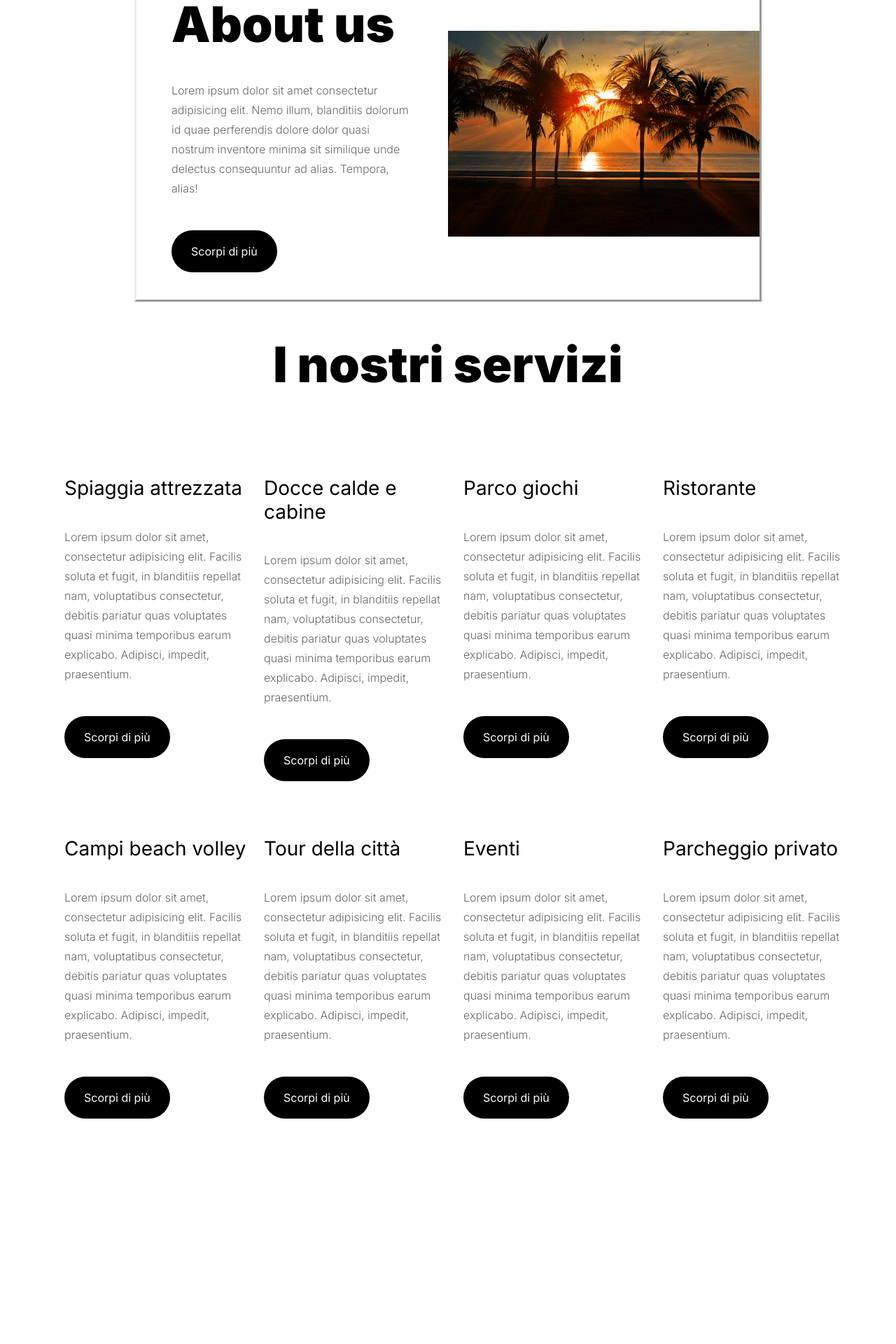
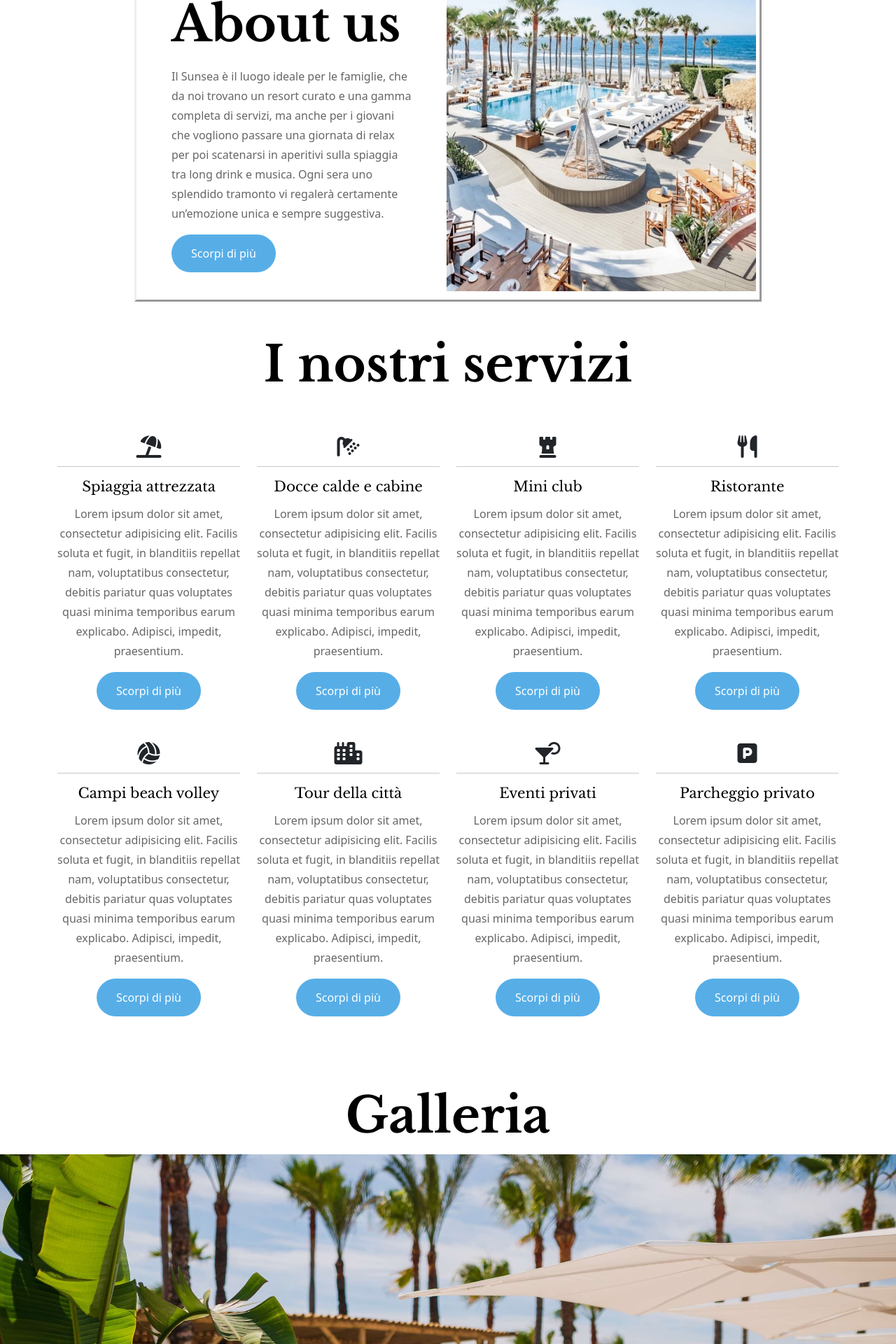
Before and after one commit to AFulvio1/lido, a PHP site: page / in a window 1280 px wide. Shown: the part 801-2721 px from the top of the page at 70% size. Before the commit the page ends 2399 px from the top, so only its background shows below. Run offline with PHP 8.4, Linux system fonts and the light colour scheme; some libraries are stand-ins or nearby versions.

Commit message:
icone, carousel e modifiche generali

```diff
--- a/index.php
+++ b/index.php
@@ -14,12 +14,16 @@
 
       <!-- Stylesheets -->
       <link rel="stylesheet" href="./bootstrap/css/bootstrap.min.css">
-      <link rel="stylesheet" href="https://fonts.googleapis.com/css2?family=Inter:wght@300;400;700;900&display=swap">
+      <link rel="stylesheet" href="https://fonts.googleapis.com/css2?family=Libre Baskerville:wght@300;400;700;900&display=swap">
+      <link rel="stylesheet" href="https://fonts.googleapis.com/css2?family=Voltaire:wght@300;400;700;900&display=swap">
       <link rel="stylesheet" href="/static/css/style.css">
+      <link rel="stylesheet" href="https://cdnjs.cloudflare.com/ajax/libs/font-awesome/6.1.1/css/all.min.css">
       <link rel="stylesheet" href="/static/css/coockie.css" async>
   </head>
 
   <body>
+    <!-- SCROLLSPY -->
+    <div data-bs-spy="scroll" data-bs-target="#navbar-container" data-bs-offset="0" class="scrollspy-example" tabindex="0">
 
     <!-- NAVBAR -->
     <div id="navbar-container"></div>
@@ -34,13 +38,13 @@
     <div class="load-html" data-container="poster-container" data-source="/partial/poster.html"></div>
 
     <!-- SERVIZI -->
-    <div id="servizi" class="servizi">
-      <h3 class="big-text">I nostri servizi</h3>
-    </div>
     <div id="services-container"></div>
     <div class="load-html" data-container="services-container" data-source="/partial/services.html"></div>
 
 
+    <!-- GALLERIA-->
+    <div id="galleria-container"></div>
+    <div class="load-html" data-container="galleria-container" data-source="/partial/galleria.html"></div>
 
 
     <!-- CONTATTI DA FARE -->
@@ -91,6 +95,13 @@
       });
     </script>
 
+    <script>
+      var scrollSpy = new bootstrap.ScrollSpy(document.body, {
+        target: '#navbar-container'
+      })
+    </script>
+
+
   </body>
 
 </html>
--- a/partial/contact.html
+++ b/partial/contact.html
@@ -1,3 +1,7 @@
+<div id="contatti" class="contatti">
+    <h3 class="big-text">Contatti</h3>
+</div>
+
 <form action="" method="post">
 
 </form>
--- /dev/null
+++ b/partial/galleria.html
@@ -0,0 +1,46 @@
+<div id="galleria" class="galleria">
+    <h3 class="big-text">Galleria</h3>
+</div>
+
+
+<div id="carouselExampleCaptions" class="carousel slide" data-bs-ride="carousel">
+  <div class="carousel-indicators">
+    <button type="button" data-bs-target="#carouselExampleCaptions" data-bs-slide-to="0" class="active" aria-current="true" aria-label="Slide 1"></button>
+    <button type="button" data-bs-target="#carouselExampleCaptions" data-bs-slide-to="1" aria-label="Slide 2"></button>
+    <button type="button" data-bs-target="#carouselExampleCaptions" data-bs-slide-to="2" aria-label="Slide 3"></button>
+  </div>
+  <div class="carousel-inner">
+    <div class="carousel-item active">
+      <img class="d-block w-100" src="./static/img/carousel1.png" alt="First slide">
+      <div class="carousel-caption d-none d-md-block">
+        <h4>IL RESORT</h4>
+          <p>Lorem ipsum dolor sit, amet consectetur adipisicing elit. Vel magni vero magnam dicta! At maiores repudiandae veniam fuga praesentium quae porro? Ducimus iste dolores nihil quibusdam atque vel sapiente rem?</p>
+          <a href="/pages/galleria.php" class="button2">Scorpi di più</a>
+      </div>
+    </div>
+    <div class="carousel-item">
+      <img class="d-block w-100" src="./static/img/carousel2.png" alt="Second slide">
+      <div class="carousel-caption d-none d-md-block">
+        <h4>IL RISTORANTE</h4>
+          <p>Lorem ipsum dolor sit amet consectetur adipisicing elit. Voluptate delectus quisquam illum iure ducimus ipsam, earum, vel voluptatem fugit distinctio consectetur sit deleniti facere soluta dicta, magnam similique labore qui.</p>
+          <a href="/pages/galleria.php" class="button2">Scorpi di più</a>
+      </div>
+    </div>
+    <div class="carousel-item">
+      <img class="d-block w-100" src="./static/img/carousel3.png" alt="Third slide">
+      <div class="carousel-caption d-none d-md-block">
+        <h4>I NOSTRI EVENTI</h4>
+          <p>Lorem ipsum dolor sit amet consectetur adipisicing elit. Odit amet dolorem, laudantium saepe minus voluptatibus facere in ad ea! Culpa consequatur quo dolor officiis eveniet commodi ipsam quam minima cupiditate.</p>
+          <a href="/pages/galleria.php" class="button2">Scorpi di più</a>
+      </div>
+    </div>
+  </div>
+  <button class="carousel-control-prev" type="button" data-bs-target="#carouselExampleCaptions" data-bs-slide="prev">
+    <span class="carousel-control-prev-icon" aria-hidden="true"></span>
+    <span class="visually-hidden">Previous</span>
+  </button>
+  <button class="carousel-control-next" type="button" data-bs-target="#carouselExampleCaptions" data-bs-slide="next">
+    <span class="carousel-control-next-icon" aria-hidden="true"></span>
+    <span class="visually-hidden">Next</span>
+  </button>
+</div>
--- a/partial/hero.html
+++ b/partial/hero.html
@@ -1,10 +1,11 @@
-<div class="hero">
+<div id="home"  class="hero">
     <div class="hero__content">
-      <p class="intro-text">Intro Text</p>
-      <h1 class="big-text">Titolo Pagina Web </h1>
-      <a href="" class="button">Scopri di più</a>
+      <h1 class="big-text">SUNSEA</h1>
+      <p class="intro-text">Restaurant & Beach Club</p>
     </div>
+
     <video autoplay muted loop id="video">
-      <source src="./static/video/video.mp4" type="video/mp4">
+      <source src="./static/video/video2.mp4" type="video/mp4">
     </video>
+
 </div>
--- a/partial/navbar.html
+++ b/partial/navbar.html
@@ -7,11 +7,11 @@
         </div>
 
         <ul class="menu">
-          <li><a href="">Home</a></li>
-          <li><a href="">About us</a></li>
+          <li><a href="#home">Home</a></li>
+          <li><a href="#about us">About us</a></li>
           <li><a href="#servizi">Servizi</a></li>
-          <li><a href="">Galleria</a></li>
-          <li><a href="">Contatti</a></li>
+          <li><a href="#galleria">Galleria</a></li>
+          <li><a href="#contatti">Contatti</a></li>
         </ul>
 
         <div class="hamburger">
--- a/partial/poster.html
+++ b/partial/poster.html
@@ -1,8 +1,8 @@
-<div class="poster">
+<div id="about us" class="poster">
     <div class="poster_content">
       <h2 class="big-text">About us</h2>
-      <p>Lorem ipsum dolor sit amet consectetur adipisicing elit. Nemo illum, blanditiis dolorum id quae perferendis dolore dolor quasi nostrum inventore minima sit similique unde delectus consequuntur ad alias. Tempora, alias!</p>
-      <a href="" class="button2">Scorpi di più</a>
+      <p>Il Sunsea è il luogo ideale per le famiglie, che da noi trovano un resort curato e una gamma completa di servizi, ma anche per i giovani che vogliono passare una giornata di relax per poi scatenarsi in aperitivi sulla spiaggia tra long drink e musica. Ogni sera uno splendido tramonto vi regalerà certamente un’emozione unica e sempre suggestiva.</p>
+      <a href="" class="button">Scorpi di più</a>
     </div>
     <div class="poster_img">
       <img src="./static/img/poster1.png" alt="">
--- a/partial/services.html
+++ b/partial/services.html
@@ -1,49 +1,69 @@
+<div id="servizi" class="servizi">
+    <h3 class="big-text">I nostri servizi</h3>
+</div>
+
 <div class="container">
     <div class="row big-padding">
-        <div class="col-md-3 col-xs-6">
+        <div class="col-md-3 col-xs-6" style="text-align: center;">
+            <i class="fa-solid fa-umbrella-beach fa-2xl"></i>
+            <hr/>
             <h3>Spiaggia attrezzata</h3>
             <p>Lorem ipsum dolor sit amet, consectetur adipisicing elit. Facilis soluta et fugit, in blanditiis repellat nam, voluptatibus consectetur, debitis pariatur quas voluptates quasi minima temporibus earum explicabo. Adipisci, impedit, praesentium.</p>
-            <a href="/pages/umbrellas.php" class="button2">Scorpi di più</a>
+            <a href="/pages/umbrellas.php" class="button">Scorpi di più</a>
         </div>
-        <div class="col-md-3 col-xs-6">
+        <div class="col-md-3 col-xs-6" style="text-align: center;">
+            <i class="fa-solid fa-shower fa-2xl"></i>
+            <hr/>
             <h3>Docce calde e cabine</h3>
             <p>Lorem ipsum dolor sit amet, consectetur adipisicing elit. Facilis soluta et fugit, in blanditiis repellat nam, voluptatibus consectetur, debitis pariatur quas voluptates quasi minima temporibus earum explicabo. Adipisci, impedit, praesentium.</p>
-            <a href="/pages/showers-and-cabins.php" class="button2">Scorpi di più</a>
+            <a href="/pages/showers-and-cabins.php" class="button">Scorpi di più</a>
         </div>
-        <div class="col-md-3 col-xs-6">
-            <h3>Parco giochi</h3>
+        <div class="col-md-3 col-xs-6" style="text-align: center;">
+            <i class="fa-solid fa-chess-rook fa-2xl"></i>
+            <hr/>
+            <h3>Mini club</h3>
             <p>Lorem ipsum dolor sit amet, consectetur adipisicing elit. Facilis soluta et fugit, in blanditiis repellat nam, voluptatibus consectetur, debitis pariatur quas voluptates quasi minima temporibus earum explicabo. Adipisci, impedit, praesentium.</p>
-            <a href="/pages/playgrounds.php" class="button2">Scorpi di più</a>
+            <a href="/pages/playgrounds.php" class="button">Scorpi di più</a>
         </div>
-        <div class="col-md-3 col-xs-6">
+        <div class="col-md-3 col-xs-6" style="text-align: center;">
+            <i class="fa-solid fa-utensils fa-2xl"></i>
+            <hr/>
             <h3>Ristorante</h3>
             <p>Lorem ipsum dolor sit amet, consectetur adipisicing elit. Facilis soluta et fugit, in blanditiis repellat nam, voluptatibus consectetur, debitis pariatur quas voluptates quasi minima temporibus earum explicabo. Adipisci, impedit, praesentium.</p>
-            <a href="./pages/resturants.php" class="button2">Scorpi di più</a>
+            <a href="./pages/resturants.php" class="button">Scorpi di più</a>
         </div>
     </div>
 </div>
 
 <div class="container">
     <div class="row big-padding">
-        <div class="col-md-3 col-xs-6">
+        <div class="col-md-3 col-xs-6" style="text-align: center;">
+            <i class="fa-solid fa-volleyball fa-2xl"></i>
+            <hr/>
             <h3>Campi beach volley</h3>
             <p>Lorem ipsum dolor sit amet, consectetur adipisicing elit. Facilis soluta et fugit, in blanditiis repellat nam, voluptatibus consectetur, debitis pariatur quas voluptates quasi minima temporibus earum explicabo. Adipisci, impedit, praesentium.</p>
-            <a href="/pages/pitchs.php" class="button2">Scorpi di più</a>
+            <a href="/pages/pitchs.php" class="button">Scorpi di più</a>
         </div>
-        <div class="col-md-3 col-xs-6">
+        <div class="col-md-3 col-xs-6" style="text-align: center;">
+            <i class="fa-solid fa-city fa-2xl" color="tomato"></i>
+            <hr/>
             <h3>Tour della città</h3>
             <p>Lorem ipsum dolor sit amet, consectetur adipisicing elit. Facilis soluta et fugit, in blanditiis repellat nam, voluptatibus consectetur, debitis pariatur quas voluptates quasi minima temporibus earum explicabo. Adipisci, impedit, praesentium.</p>
-            <a href="/pages/tour-of-the-city.php" class="button2">Scorpi di più</a>
+            <a href="/pages/tour-of-the-city.php" class="button">Scorpi di più</a>
         </div>
-        <div class="col-md-3 col-xs-6">
-            <h3>Eventi</h3>
+        <div class="col-md-3 col-xs-6" style="text-align: center;">
+            <i class="fa-solid fa-martini-glass-citrus fa-2xl"></i>
+            <hr/>
+            <h3>Eventi privati</h3>
             <p>Lorem ipsum dolor sit amet, consectetur adipisicing elit. Facilis soluta et fugit, in blanditiis repellat nam, voluptatibus consectetur, debitis pariatur quas voluptates quasi minima temporibus earum explicabo. Adipisci, impedit, praesentium.</p>
-            <a href="/pages/events.php" class="button2">Scorpi di più</a>
+            <a href="/pages/events.php" class="button">Scorpi di più</a>
         </div>
-        <div class="col-md-3 col-xs-6">
+        <div class="col-md-3 col-xs-6" style="text-align: center;">
+            <i class="fa-solid fa-square-parking fa-2xl"></i>
+            <hr/>
             <h3>Parcheggio privato</h3>
             <p>Lorem ipsum dolor sit amet, consectetur adipisicing elit. Facilis soluta et fugit, in blanditiis repellat nam, voluptatibus consectetur, debitis pariatur quas voluptates quasi minima temporibus earum explicabo. Adipisci, impedit, praesentium.</p>
-            <a href="/pages/private-parking.php" class="button2">Scorpi di più</a>
+            <a href="/pages/private-parking.php" class="button">Scorpi di più</a>
         </div>
     </div>
 </div>
--- a/static/css/style.css
+++ b/static/css/style.css
@@ -1,17 +1,41 @@
 /* ! Base Style */
-
-body{
-  font-family: 'Inter', sans-serif;
-  font-size: 16px;
-}
 
 a{
   text-decoration: none;
 }
 
-h1, h2, h3, h4, h5, p{
+h1{
+  color:#fff;
+  font-family: 'Voltaire', sans-serif;
+  font-size: 50px;
+}
+
+h2{
+  color:#000;
+  padding-bottom: 10px;
+  font-family: 'Libre Baskerville', sans-serif;
+  font-size: 16px;
+}
+
+h3{
+  color:#000;
+  padding-bottom: 5px;
+  font-family: 'Libre Baskerville', sans-serif;
+  font-size: 20px;
+}
+
+h4{
+  color:#fff;
+  padding-bottom: 30px;
+  font-family: 'Libre Baskerville', sans-serif;
+  font-size: 40px;
+}
+
+h5{
   color:#000;
   padding-bottom: 30px;
+  font-family: 'Libre Baskerville', sans-serif;
+  font-size: 16px;
 }
 
 p{
@@ -41,18 +65,30 @@ p{
 }
 
 .button{
-  padding: 18px 28px;
-  background:#fff;
-  color:#000;
+  padding: 15px 28px;
+  background:#57AEE7;
+  color:#fff;
+  display: inline-block;
   border-radius: 50px;
 }
 
+.button:hover {
+  color:#fff ;
+  background-color:#000;
+}
+
 .button2{
-  padding: 18px 28px;
-  background:#000;
+  padding: 15px 28px;
+  background:transparent;
   color:#fff;
   display: inline-block;
-  border-radius: 50px;
+  border-color: #fff;
+  border-style: solid;
+}
+
+.button2:hover {
+  color:#000 ;
+  background-color:#fff;
 }
 
 @media (max-width: 768px) {
@@ -214,12 +267,15 @@ p{
 
 .poster_img{
   width: 50%;
+  height: 140%;
+  margin-top: 185px;
+  margin-right: 5px;
 }
 
 .poster_img img{
   object-fit: cover;
   width: 100%;
-  height: 100%;
+  height: 70%;
 }
 
 .poster_content{
@@ -247,9 +304,19 @@ p{
   align-items: center;
 }
 .container{
-  margin: 80px;
+  margin: 0 auto;
+  padding-top:50px ;
+
 }
 
+/* ! Galleria */
+
+.galleria{
+  display: flex;
+  justify-content: center;
+  align-items: center;
+  padding-top: 100px;
+}
 
 
 /* TABELLA OMBRELLONI */
```
Also changed, not shown: other parts of static/css/style.css (+33 -6 lines), partial/carousel-bootstrap.html (deleted, +0 -26 lines), pages/galleria.php (added), pages/private events.php (renamed from pages/events.php), static/img/carousel1.png (added), static/img/carousel2.png (added), static/img/carousel3.png (added), static/img/poster1.png, 2 other files.
